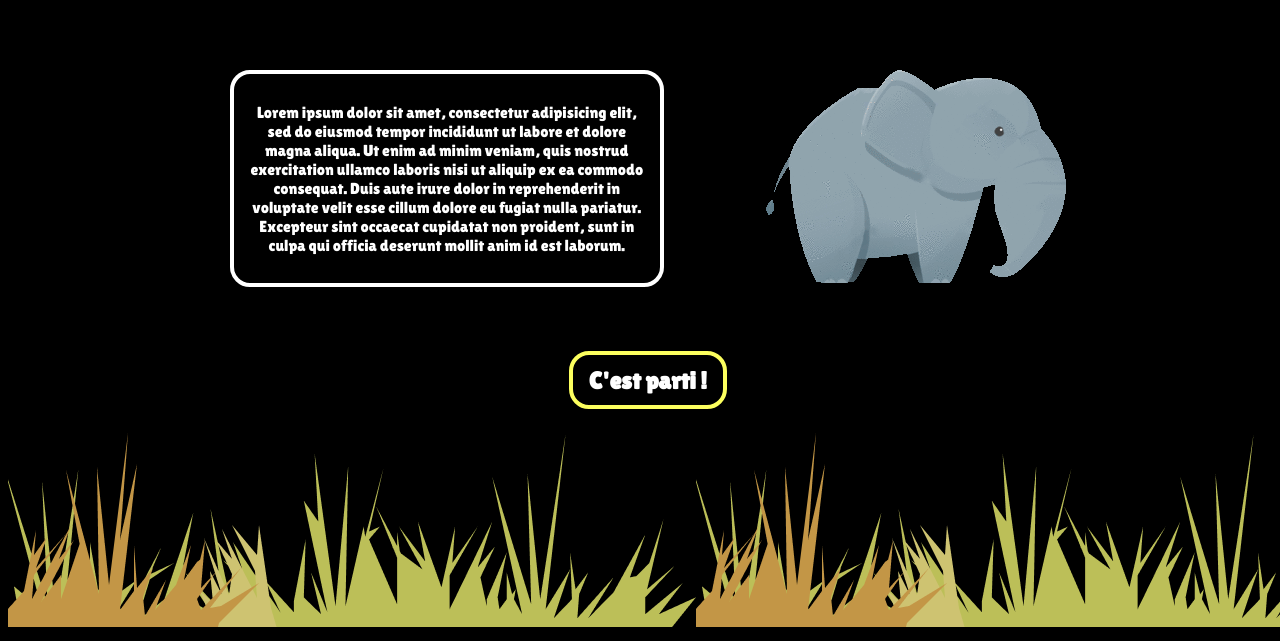
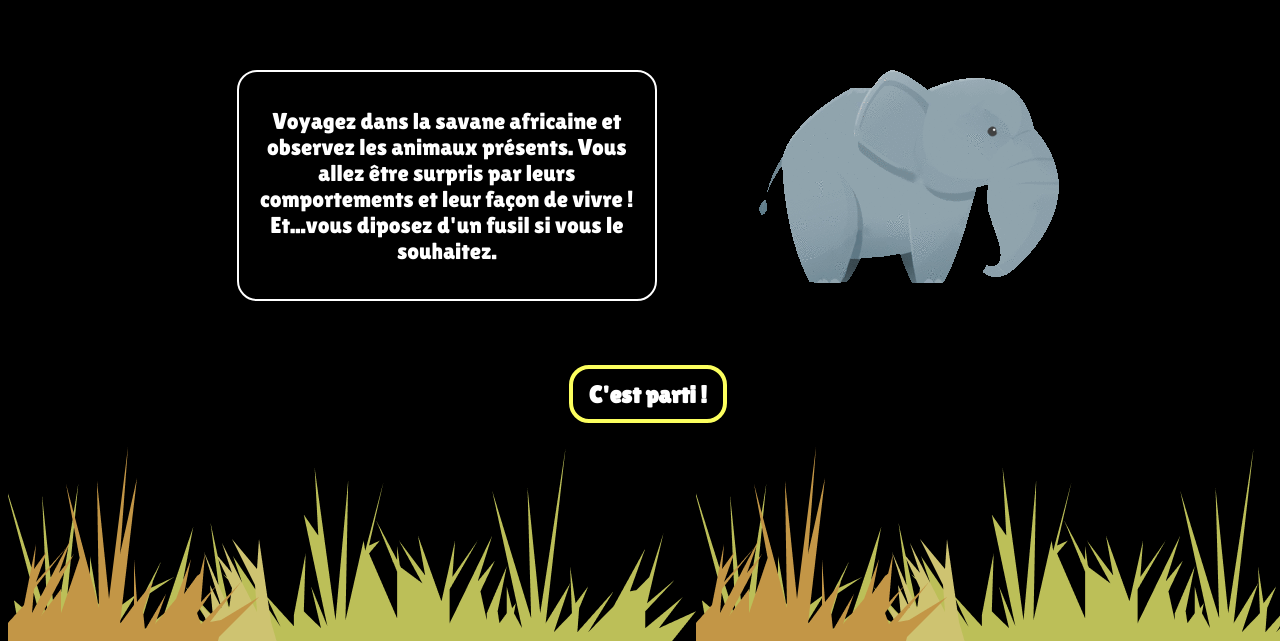
Before and after one commit to axelviskovic/humanTech, a plain HTML site: page pages/accueil.html in a window 1280 px wide. Shown: the part 236-877 px from the top of the page. Drawn offline with Linux system fonts and the light colour scheme; files whose address does not match are found by name.

Commit message:
texte page d'accueil

```diff
--- a/pages/accueil.html
+++ b/pages/accueil.html
@@ -20,7 +20,7 @@
       </div>
       <div class="description">
         <div class="paragraphe">
-          <p>Lorem ipsum dolor sit amet, consectetur adipisicing elit, sed do eiusmod tempor incididunt ut labore et dolore magna aliqua. Ut enim ad minim veniam, quis nostrud exercitation ullamco laboris nisi ut aliquip ex ea commodo consequat. Duis aute irure dolor in reprehenderit in voluptate velit esse cillum dolore eu fugiat nulla pariatur. Excepteur sint occaecat cupidatat non proident, sunt in culpa qui officia deserunt mollit anim id est laborum.</p>
+          <p>Voyagez dans la savane africaine et observez les animaux présents. Vous allez être surpris par leurs comportements et leur façon de vivre ! Et...vous diposez d'un fusil si vous le souhaitez.</p>
         </div>
         <div class="gif">
             <img src="../images/animaux/elephant.gif" alt="">
--- a/styles/accueil.css
+++ b/styles/accueil.css
@@ -30,11 +30,13 @@ body{
 }
 
 .paragraphe{
-  border: 4px solid white;
-  width: 400px;
+  width: 390px;
+  font-size: 23px;
+  border: 2px solid white;
   border-radius: 20px;
   padding: 1%;
   margin-right: 4%;
+  font-style: normal;
 }
 
 .gif{
```
